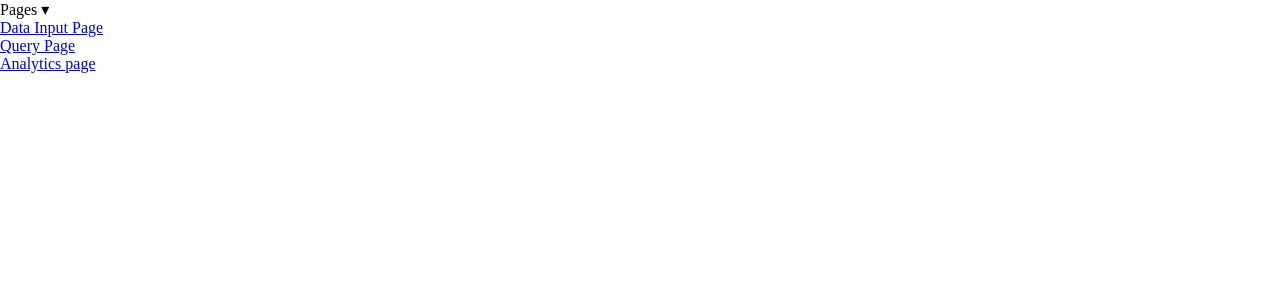
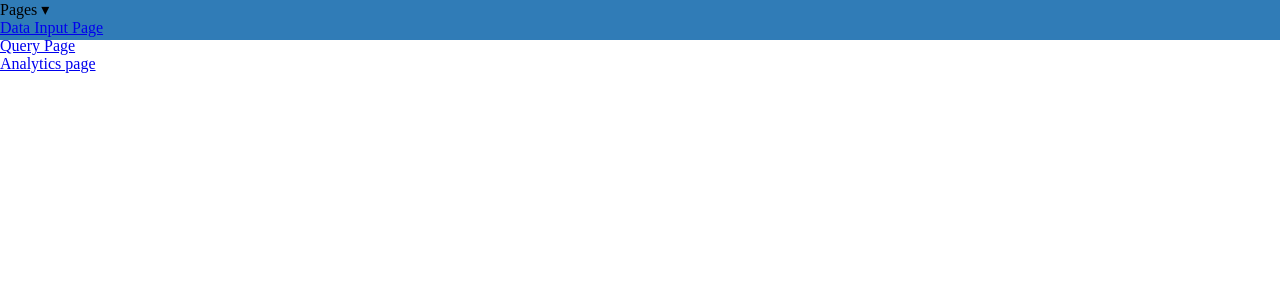
Before and after one commit to BarnetteME1/kijabi_site, a Django app: page / in a window 1280 px wide. Shown: the top 300 px of the page. Run offline with Django 3.2, Linux system fonts and the light colour scheme.

Commit message:
added some CSS

```diff
--- a/kijabi_site/kijabiapp/static/styles.css
+++ b/kijabi_site/kijabiapp/static/styles.css
@@ -8,3 +8,16 @@
   display: flex;
   flex-wrap: wrap;
 }
+
+.section {
+  width:  100%;
+  height: 300px;
+  display: flex;
+  justify-content: center;
+  align-items: center;
+}
+
+.menu {
+  background-color: #307CB7;
+  height: 40px;
+}
--- a/kijabi_site/kijabiapp/templates/base.html
+++ b/kijabi_site/kijabiapp/templates/base.html
@@ -4,7 +4,7 @@
 <head>
   <meta charset="utf-8"/>
   <title>Kijabi Infectious Disease Data Input</title>
-  <link rel='stylesheet' type='text/css' href='static/styles.css'/>
+  <link rel='stylesheet' href='static/styles.css'/>
 </head>
 <body>
   <div class='header'>
```
